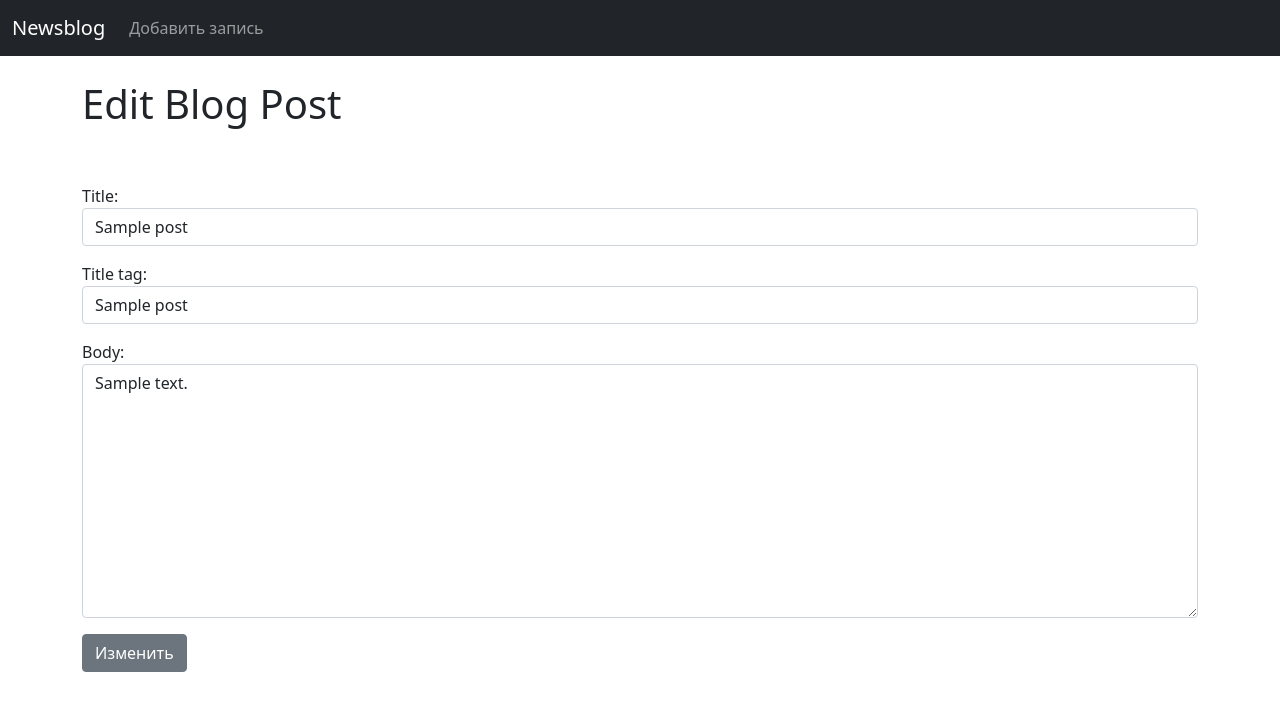
After one commit to zxbuzzy/simplenewsblog, a Django app: page /article/edit/1 in a window 1280 px wide. The commit adds this page. Shown: the top 711 px of the page. Run offline with Django 3.2, Linux system fonts and the light colour scheme; tables that the repository leaves empty hold one stand-in row (values such as "Sample post").

```diff
--- a/simplenewsblog/theblog/forms.py
+++ b/simplenewsblog/theblog/forms.py
@@ -13,3 +13,15 @@ class PostForm(forms.ModelForm):
 			'author': forms.Select(attrs={'class': 'form-control'}),
    			'body': forms.Textarea(attrs={'class': 'form-control'}),
 		}
+
+class EditForm(forms.ModelForm):
+    class Meta:
+        model = Post
+        fields = ('title', 'title_tag', 'body')
+
+        widgets = {
+            #Добавление класса form-control
+			'title': forms.TextInput(attrs={'class': 'form-control', 'placeholder': 'Название статьи'}),
+   			'title_tag': forms.TextInput(attrs={'class': 'form-control', 'placeholder': 'Тэг статьи'}),
+   			'body': forms.Textarea(attrs={'class': 'form-control'}),
+		}
--- a/simplenewsblog/theblog/templates/article_details.html
+++ b/simplenewsblog/theblog/templates/article_details.html
@@ -5,7 +5,7 @@
 {% block content %}
 
 <h1>{{post.title}}</h1>
-<small>By: {{post.author.first_name}} {{post.author.last_name}}</small>
+<small>By: {{post.author.first_name}} {{post.author.last_name}} <a href="{% url 'edit-post' post.pk %}">Изменить</a> | <a href="{% url 'delete-post' post.pk %}">Удалить</a></small>
 <br />
 <hr />
 <br />
--- a/simplenewsblog/theblog/templates/base.html
+++ b/simplenewsblog/theblog/templates/base.html
@@ -27,7 +27,7 @@
     <div class="collapse navbar-collapse" id="navbarSupportedContent">
       <ul class="navbar-nav me-auto mb-2 mb-lg-0">
         <li class="nav-item">
-          <a class="nav-link" href="{% url 'add-post' %}">Add post</a>
+          <a class="nav-link" href="{% url 'add-post' %}">Добавить запись</a>
         </li>
       </ul>
     </div>
--- /dev/null
+++ b/simplenewsblog/theblog/templates/edit_post.html
@@ -0,0 +1,14 @@
+{% extends 'base.html' %}
+{% block title %}Edit Blog Post{% endblock  %}
+{% block content %}
+
+<h1>Edit Blog Post</h1>
+<br />
+<br />
+<form method="post">
+  {% csrf_token %}
+  {{form.as_p}}
+  <button class="btn btn-secondary">Изменить</button>
+</form>
+
+{% endblock %}
--- a/simplenewsblog/theblog/templates/home.html
+++ b/simplenewsblog/theblog/templates/home.html
@@ -1,13 +1,13 @@
 {% extends 'base.html' %}
 
 {% block content %}
-<h1>Post</h1>
+<h1>Новости</h1>
 
 <ul>
   {% for post in object_list %}
   <li>
     <a href="{% url 'article-detail' post.pk %}">{{post.title}}</a> -
-    {{post.author.first_name}} {{post.author.last_name}}<br />
+    {{post.author.first_name}} {{post.author.last_name}} - <a href="{% url 'edit-post' post.pk %}">Изменить</a> | <a href="{% url 'delete-post' post.pk %}">Удалить</a><br />
     {{post.body}}
   </li>
   {% endfor %}
--- a/simplenewsblog/theblog/urls.py
+++ b/simplenewsblog/theblog/urls.py
@@ -1,10 +1,11 @@
 from django.urls import path
-# from . import views
-from .views import HomeView, ArticleDetatilView, AddPostView
+from .views import HomeView, ArticleDetatilView, AddPostView, EditPostView, DeletePostView
 
 urlpatterns = [
     # path('', views.home, name="home")
     path('', HomeView.as_view(), name='home'),
     path('article/<int:pk>', ArticleDetatilView.as_view(), name='article-detail'),
     path('add_post/', AddPostView.as_view(), name='add-post'),
+    path('article/edit/<int:pk>', EditPostView.as_view(), name='edit-post'),
+    path('article/delete/<int:pk>', DeletePostView.as_view(), name='delete-post'),
 ]
--- a/simplenewsblog/theblog/views.py
+++ b/simplenewsblog/theblog/views.py
@@ -1,12 +1,14 @@
 from django.shortcuts import render
-from django.views.generic import ListView, DetailView, CreateView
+from django.views.generic import ListView, DetailView, CreateView, UpdateView, DeleteView
 from .models import Post
-from .forms import PostForm
+from .forms import PostForm, EditForm
+from django.urls import reverse_lazy
 
 
 class HomeView(ListView):
     model = Post
     template_name = 'home.html'
+    ordering = ['-id']
 
 
 class ArticleDetatilView(DetailView):
@@ -19,3 +21,13 @@ class AddPostView(CreateView):
     form_class = PostForm
     template_name = 'add_post.html'
     # fields = '__all__'
+
+class EditPostView(UpdateView):
+    model = Post
+    form_class = EditForm
+    template_name='edit_post.html'
+
+class DeletePostView(DeleteView):
+    model = Post
+    template_name='delete_post.html'
+    success_url=reverse_lazy('home')
```
Also changed, not shown: simplenewsblog/theblog/templates/delete_post.html (added, +14 -0 lines).
